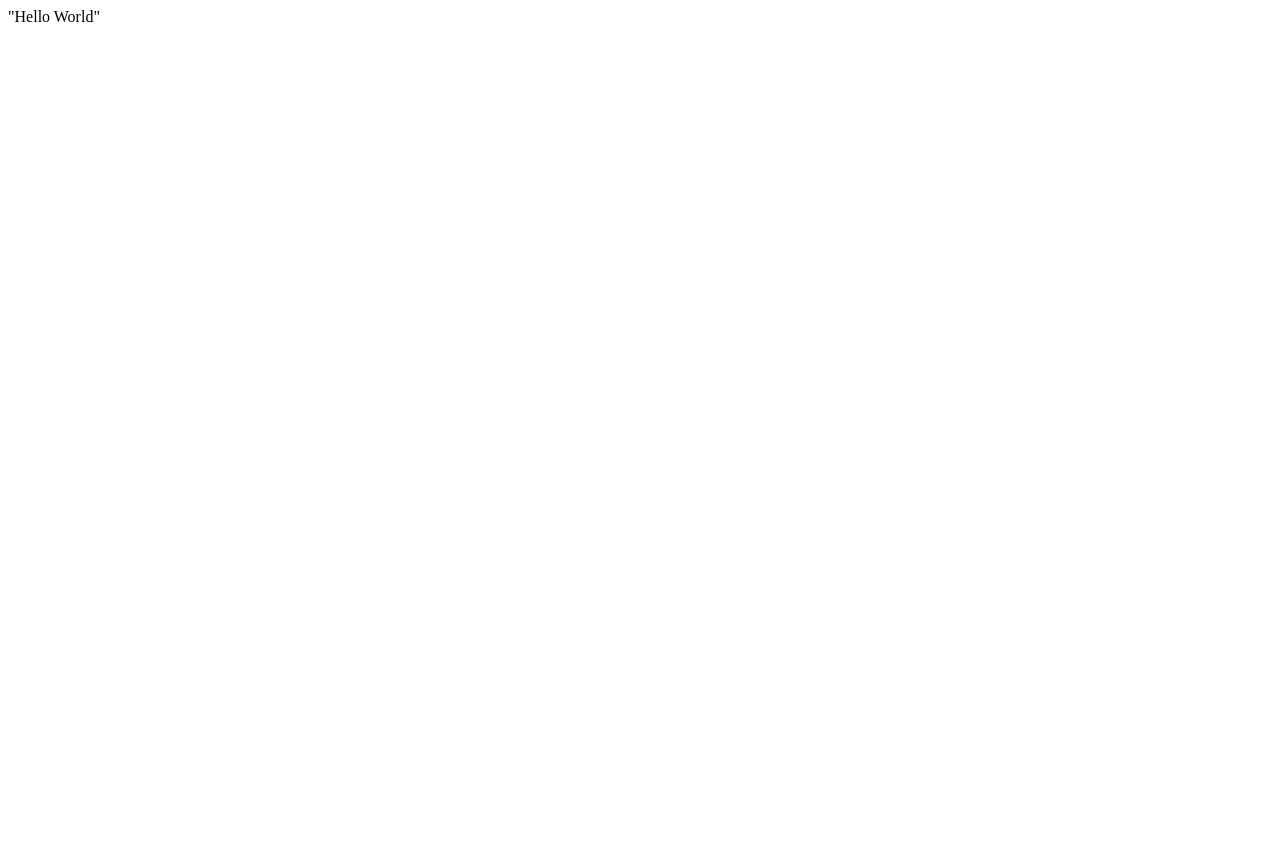
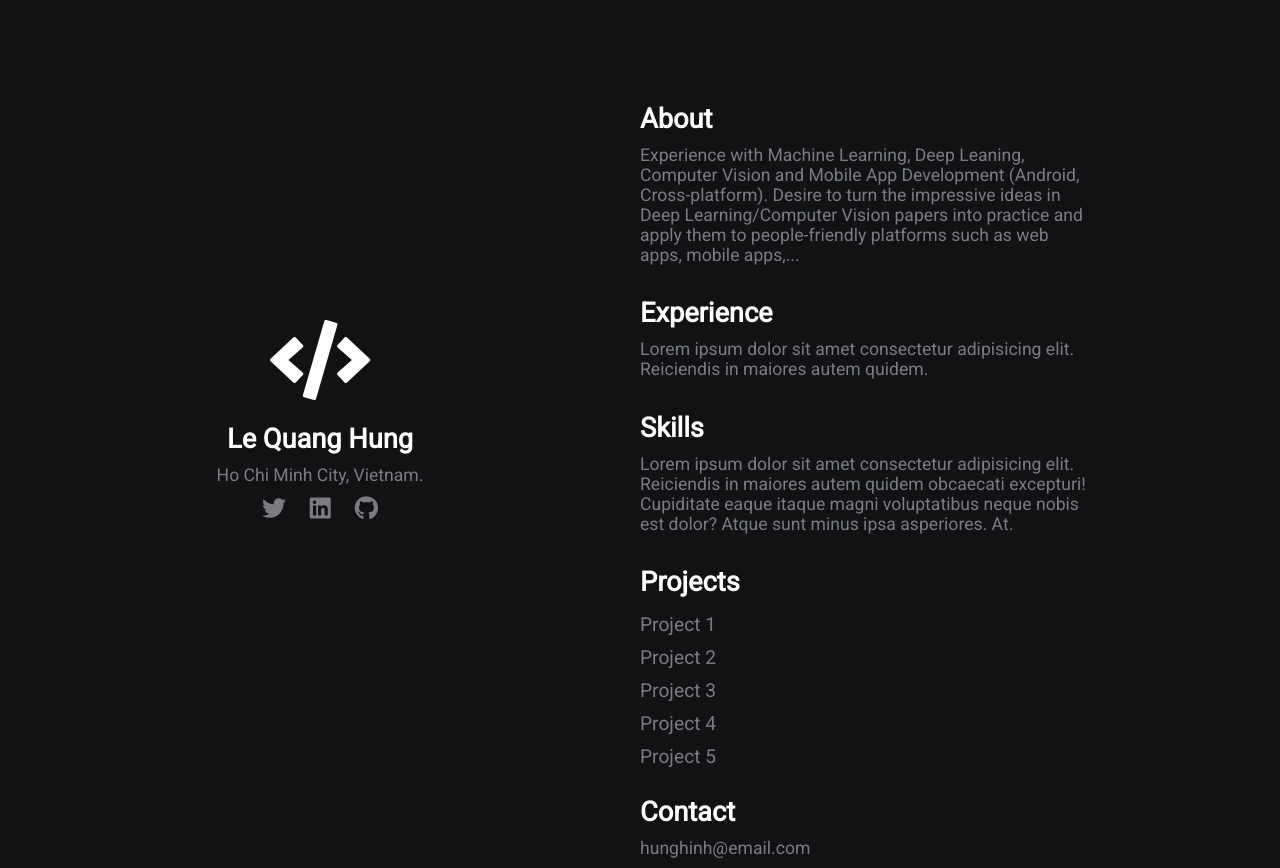
Before and after one commit to hunghinh2000/hunghinh2000.github.io, a plain HTML site: page index.html in a window 1280 px wide. Before the commit the page ends 800 px from the top, so only its background shows below. Drawn offline with Linux system fonts and the light colour scheme.

Commit message:
Modify HTML

```diff
--- a/index.html
+++ b/index.html
@@ -1 +1,40 @@
-"Hello World"
+<!DOCTYPE html>
+<html lang="en">
+<head>
+    <meta charset="UTF-8">
+    <meta name="viewport" content="width=device-width, initial-scale=1.0">
+    <meta http-equiv="X-UA-Compatible" content="ie=edge">
+    <link rel="stylesheet" href="https://use.fontawesome.com/releases/v5.4.1/css/all.css" integrity="sha384-5sAR7xN1Nv6T6+dT2mhtzEpVJvfS3NScPQTrOxhwjIuvcA67KV2R5Jz6kr4abQsz" crossorigin="anonymous">
+    <link rel="stylesheet" href="style.css">
+    <title>Giorgi Tsereteli</title>
+</head>
+<body>
+    <div class="grid-2">
+        <div class="section-1">
+            <i class="fas fa-code fa-5x white"></i>
+            <h2>Le Quang Hung</h2>
+            <p>Ho Chi Minh City, Vietnam.</p>
+            <a href="#"><i class="fab fa-twitter"></i></a>
+            <a href="https://www.linkedin.com/in/hunghinh2000/"><i class="fab fa-linkedin"></i></a>
+            <a href="https://www.github.com/hunghinh2000/"><i class="fab fa-github"></i></a>
+        </div>
+        <div class="section-2">
+            <h2>About</h2>
+            <p>Experience with Machine Learning, Deep Leaning, Computer Vision and Mobile App Development (Android, Cross-platform). Desire to turn the impressive ideas in Deep Learning/Computer Vision papers into practice and apply them to people-friendly platforms such as web apps, mobile apps,...</p>
+            <h2>Experience</h2>
+            <p>Lorem ipsum dolor sit amet consectetur adipisicing elit. Reiciendis in maiores autem quidem.</p>
+
+            <h2>Skills</h2>
+            <p>Lorem ipsum dolor sit amet consectetur adipisicing elit. Reiciendis in maiores autem quidem obcaecati excepturi! Cupiditate eaque itaque magni voluptatibus neque nobis est dolor? Atque sunt minus ipsa asperiores. At.</p>
+            <h2>Projects</h2>
+            <a href="#">Project 1</a>
+            <a href="#">Project 2</a>
+            <a href="#">Project 3</a>
+            <a href="#">Project 4</a>
+            <a href="#">Project 5</a>
+            <h2>Contact</h2>
+            <p>hunghinh@email.com</p>
+        </div>
+    </div>
+</body>
+</html>
--- /dev/null
+++ b/style.css
@@ -0,0 +1,104 @@
+/* global */
+@import url('https://fonts.googleapis.com/css?family=Roboto');
+
+.grid-2{
+    display: grid;
+    grid-template-columns: repeat(2,1fr);
+}
+
+body{
+    margin: 0;
+    padding: 0;
+    font-family: 'Roboto', sans-serif;
+    background-color: #101214;
+    color: #7A7C80;
+
+}
+
+h2,.white{
+    color: #fff;
+}
+
+a{
+    color: #7A7C80;
+    text-decoration: none;
+}
+/* section 1 */
+.section-1{
+    padding-top: 40vh;
+    text-align: center;
+}
+
+.section-1 p{
+    font-size: 1.1rem;
+    padding-bottom: 10px;
+    margin:0;
+}
+
+.section-1 h2{
+    font-size: 1.7rem;
+    margin-bottom: 10px;
+}
+
+.section-1 a{
+    font-size: 1.5rem;
+    padding: 10px;
+}
+/* section 2 */
+.section-2{
+    padding-top: 10vh;
+    width: 70%;
+}
+
+.section-2 h2{
+    font-size: 1.7rem;
+    margin-bottom: 10px;
+}
+
+.section-2 p{
+    font-size: 1.1rem;
+    padding-bottom: 10px;
+    margin:0;
+}
+
+.section-2 a{
+    display: block;
+    padding: 5px;
+    font-size: 1.2rem;
+    padding-left: 0;
+    width: 100px;
+}
+/* animations / utilities */
+.section-2 a:hover{
+    font-size: 1.3rem;
+    color: #fff;
+    cursor: pointer;
+    transition: 0.2s;
+}
+
+.section-1 a:hover{
+    color: #fff;
+    cursor: pointer;
+    transition: 0.3s;
+}
+
+.white:hover{
+    position: relative;
+    padding-left: 10px;
+}
+
+/* media queres */
+@media(max-width:780px){
+    .grid-2{
+        grid-template-columns: 1fr;
+    }
+    .section-1{
+        padding:0;
+        padding-top: 5rem;
+    }
+    .section-2{
+        padding: 0;
+        padding-left: 1.5rem;
+        padding-top: 2rem;
+    }
+}
```
